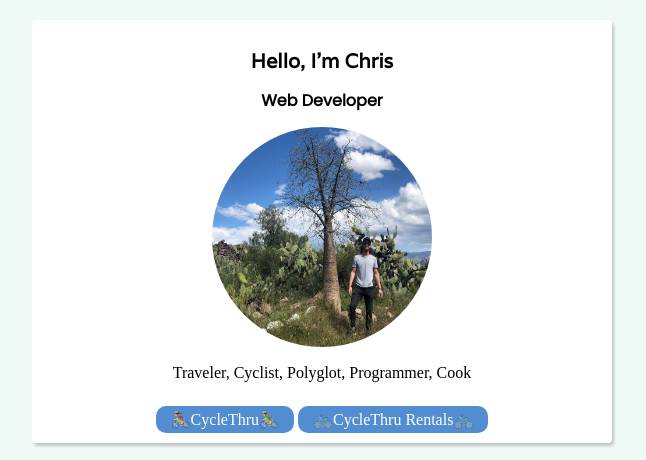
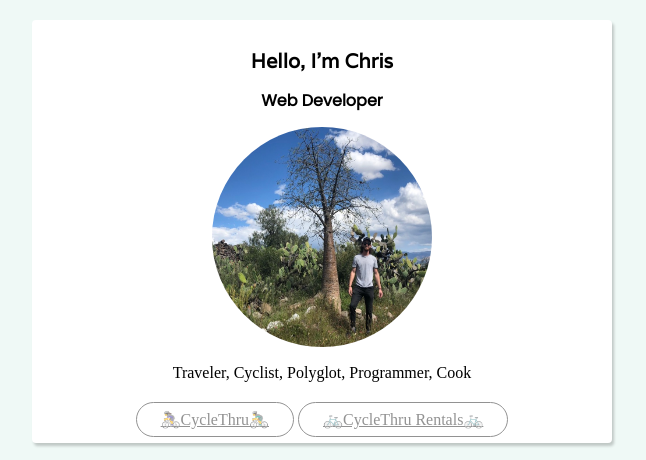
Before and after one commit to chrisninetyone/profile, a plain HTML site: page index.html in a window 1280 px wide. Shown: the top 460 px of the page, without its empty margins (318-964 px from the left). Drawn offline with Linux system fonts and the light colour scheme.

Commit message:
changed button styling

```diff
--- a/index.html
+++ b/index.html
@@ -21,8 +21,8 @@
         <img class="img-round" src="images/me.jpg" alt="Photo of Chris">
         <p>Traveler, Cyclist, Polyglot, Programmer, Cook</p>
         <br/>
-        <a class="btn" href="https://cyclethru.herokuapp.com" target="_blank">🚴‍♀️CycleThru🚴‍♂️</a>
-        <a class="btn" href="https://cyclethru-rentals.herokuapp.com" target="_blank">🚲CycleThru Rentals🚲</a>
+        <a class="btn btn-ghost" href="https://cyclethru.herokuapp.com" target="_blank">🚴‍♀️CycleThru🚴‍♂️</a>
+        <a class="btn btn-ghost" href="https://cyclethru-rentals.herokuapp.com" target="_blank">🚲CycleThru Rentals🚲</a>
       </div>
       <div class="card">
         <h3>Follow me:</h3>
--- a/style.css
+++ b/style.css
@@ -67,19 +67,20 @@ p {
   margin: 3px;
 }
 
-.btn {
-  background-color: #528dd2;
-  color: white;
-  padding: 5px 15px;
-  border-radius: 10px;
-  text-decoration: none;
+.btn-ghost {
+  color: #4A4A4A;
+  border: 1px solid #4A4A4A;
+  padding: 8px 24px;
+  border-radius: 50px;
+  font-weight: lighter;
+  opacity: 0.6;
+  transition: opacity 0.3s ease;
 }
 
-.btn:hover{
-  background-color: #393b9e;
-  color: white;
-  text-decoration: none;
+.btn-ghost:hover {
+  opacity: 1;
 }
+
 .icons:hover {
   color: #393b9e;
   text-decoration: none;
```
